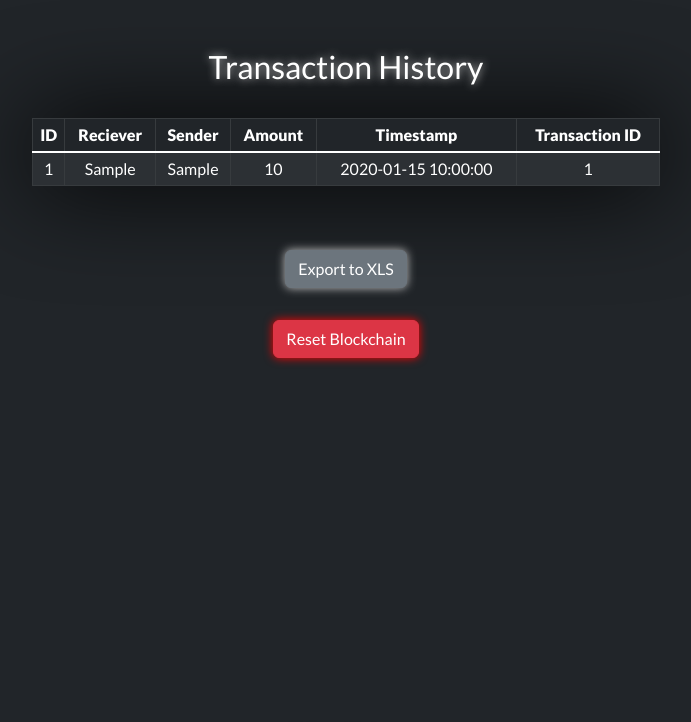
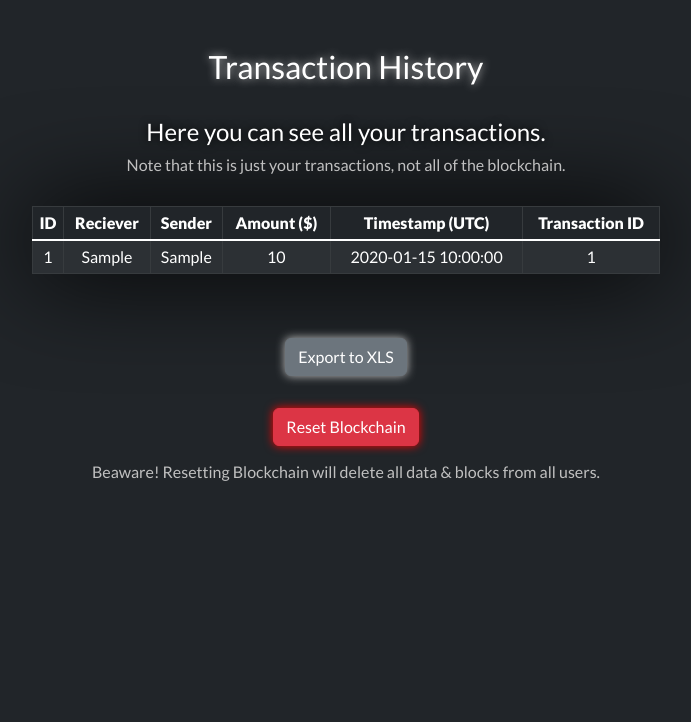
Before and after one commit to hawshemi/Blockchain, a Flask app: page /history in a window 1280 px wide. Shown: the part 112-834 px from the top of the page, without its empty margins (294-985 px from the left). Run offline with Flask 2, Linux system fonts and the light colour scheme; a user stored in the database is signed in; tables that the repository leaves empty hold one stand-in row (values such as "Sample post"); some libraries are stand-ins or nearby versions.

Commit message:
Update history.html

```diff
--- a/templates/history.html
+++ b/templates/history.html
@@ -6,14 +6,16 @@
 
 {% block main %}
     <h2>Transaction History</h2>
+    <h4>Here you can see all your transactions.</h4>
+    <h6>Note that this is just your transactions, not all of the blockchain.</h6>
         <table class="table table-dark table-striped table-sm table-bordered table-history">
             <thead>
                 <tr>
                     <th>ID</th>
                     <th>Reciever</th>
                     <th>Sender</th>
-                    <th>Amount</th>
-                    <th>Timestamp</th>
+                    <th>Amount ($)</th>
+                    <th>Timestamp (UTC)</th>
                     <th>Transaction ID</th>
                 </tr>
             </thead>
@@ -36,5 +38,6 @@
         <form id="deleteForm" action="/delete" method="post">
             <button type="button" class="btn btn-danger" onclick="resetBlockchain(form)">Reset Blockchain</button>
         </form>
+        <h6 class="mt-3">Beaware! Resetting Blockchain will delete all data & blocks from all users. </h6>
 
 {% endblock %}
```
